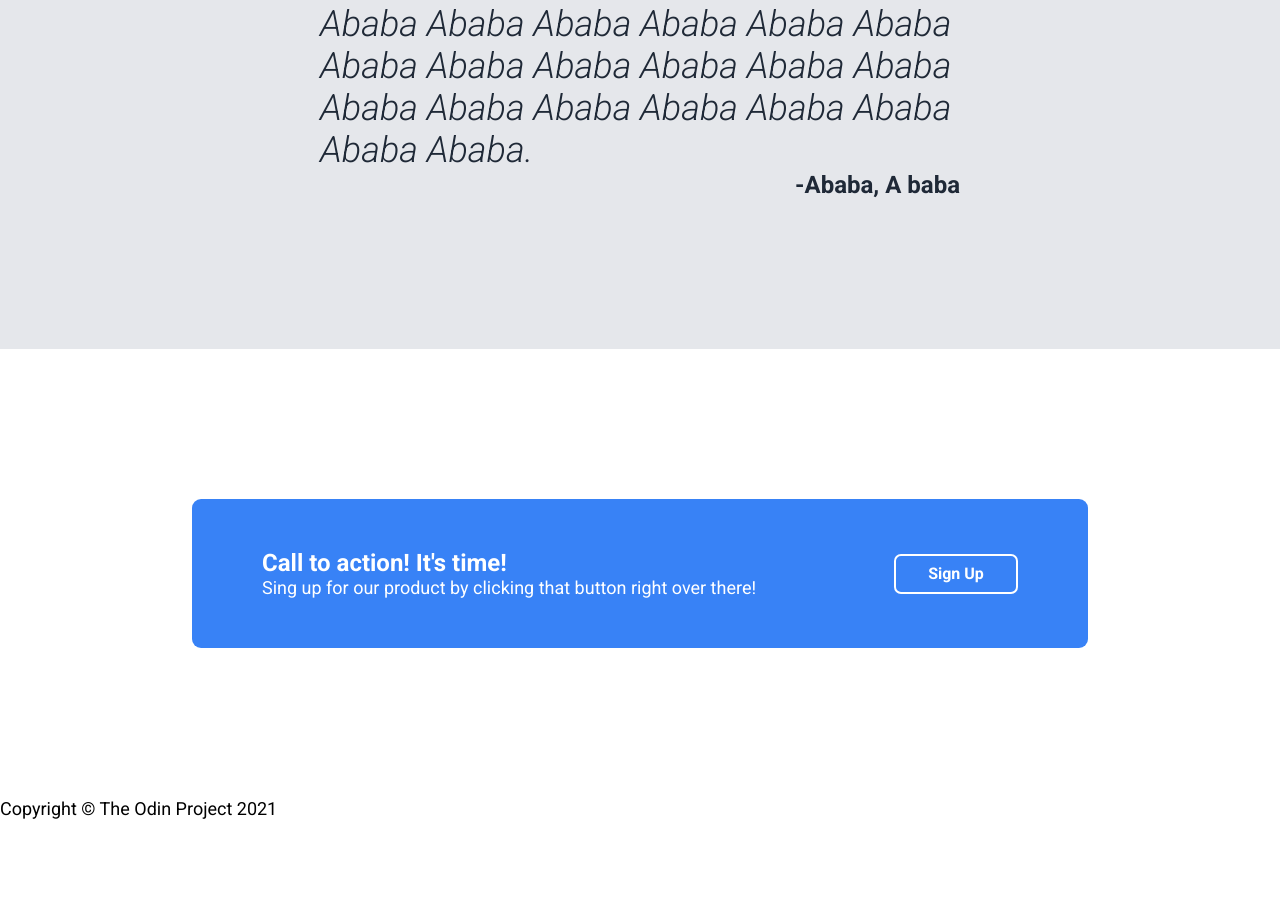
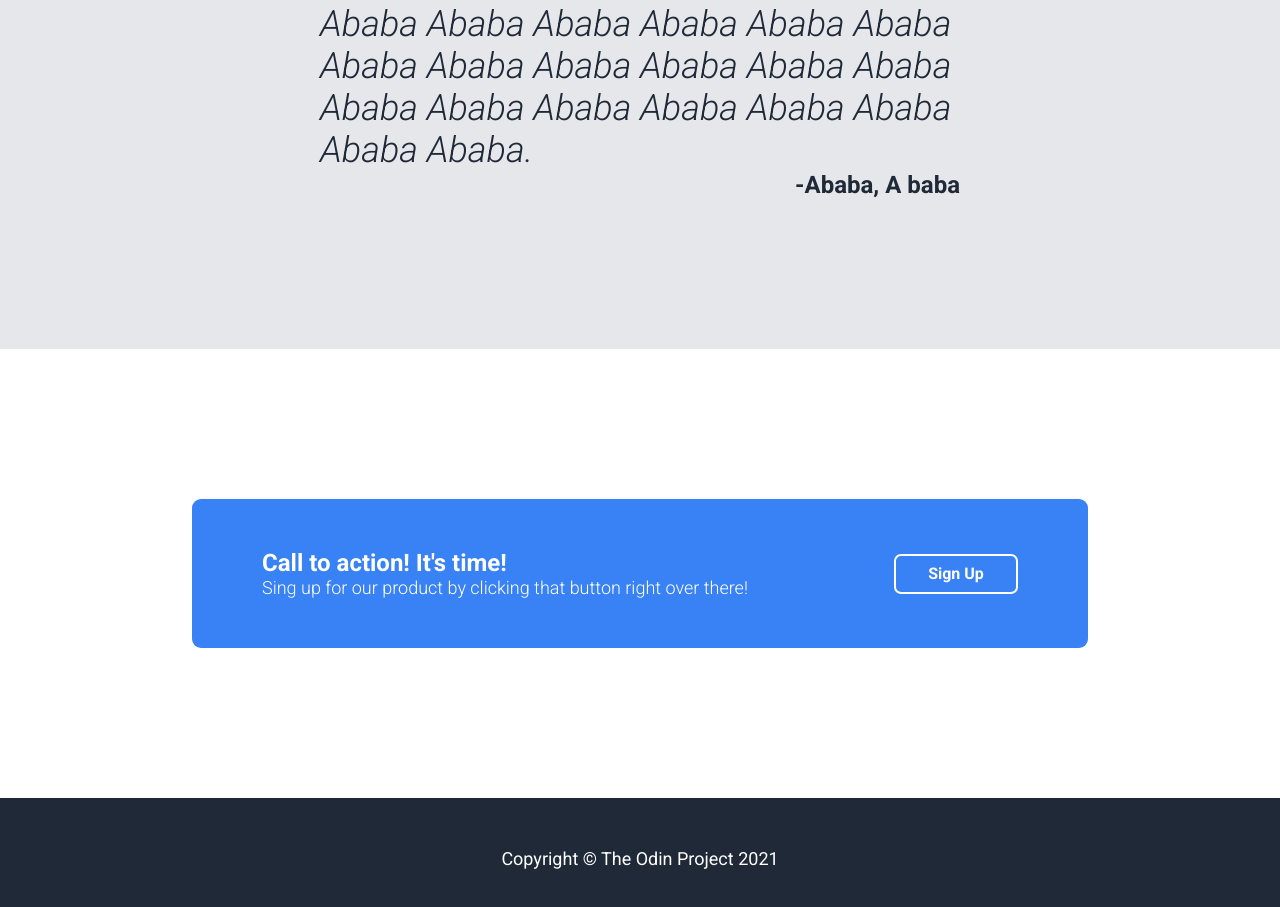
Before and after one commit to AdrianoCz/odin-landing-page, a plain HTML site: page index.html in a window 1280 px wide. Shown: the part 1186-2093 px from the top of the page. Before the commit the page ends 2005 px from the top, so only its background shows below. Drawn offline with Linux system fonts and the light colour scheme.

Commit message:
style footer and fix font weight on call to action

```diff
--- a/styles.css
+++ b/styles.css
@@ -124,7 +124,16 @@ nav a{
     justify-content: space-between;
     color: white;
 }
+.signUp p{
+    font-weight: 300;
+}
 .signUp .button{
     border: 2px white solid;
 
 }
+footer{
+    text-align: center;
+    background-color: #1f2937;
+    color: white;
+    padding: 50px 0px;
+}
```
